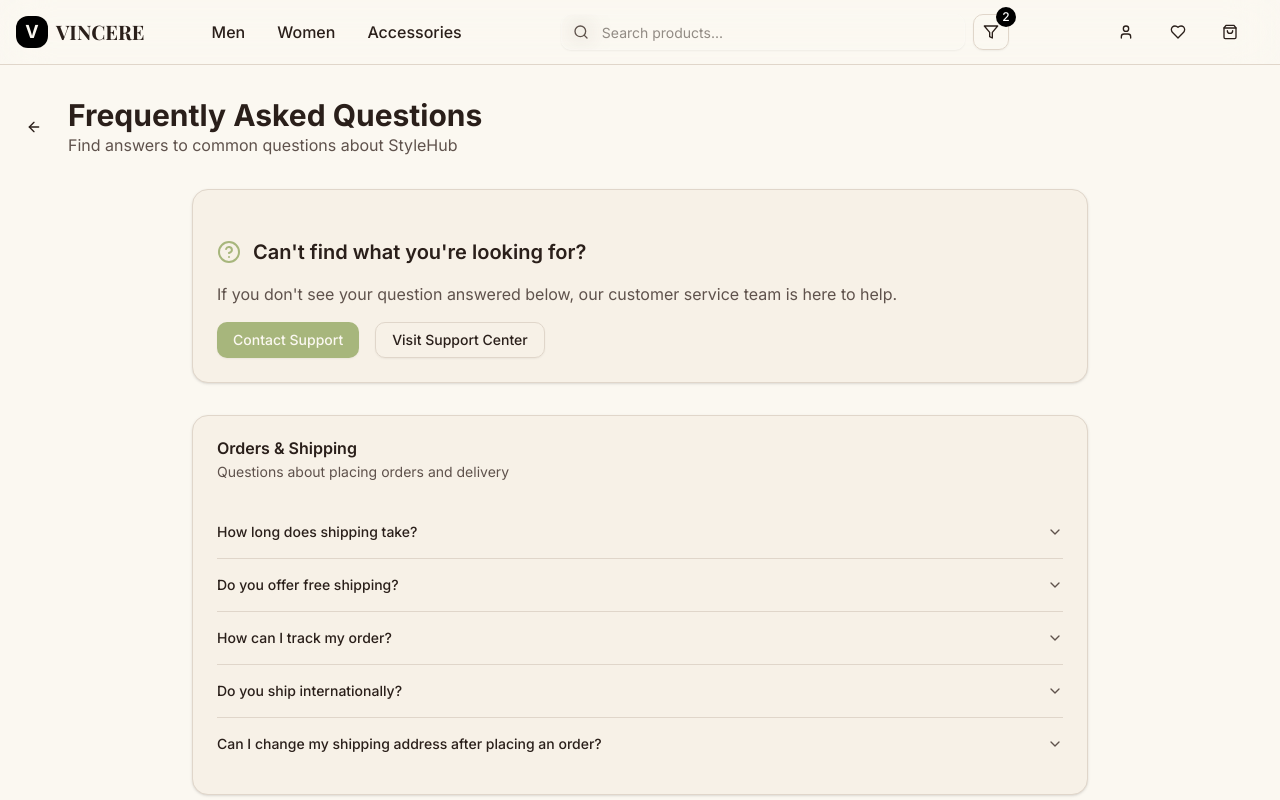
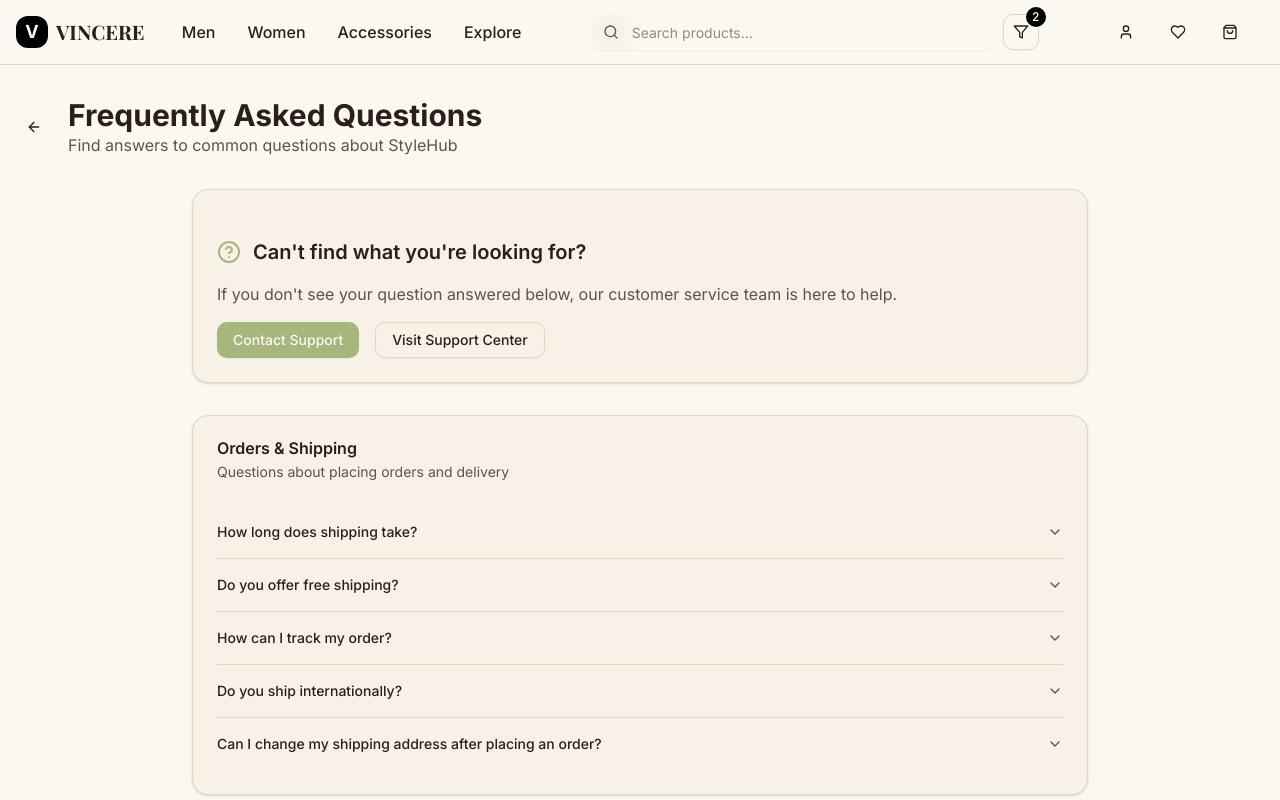
Before and after one commit to Omkar-Kubal/website-, a Next.js app: page /faq in a window 1280 px wide. Shown: the top 800 px of the page. Built offline with nearby package versions, Linux system fonts and the light colour scheme; a web font is replaced by a local one.

Commit message:
feat(header): add 'Explore' link to navigation for improved site navigation

```diff
--- /dev/null
+++ b/app/explore/page.tsx
@@ -0,0 +1 @@
+//explore code
--- a/components/header.tsx
+++ b/components/header.tsx
@@ -52,6 +52,12 @@ className="sticky top-0 z-50 w-full border-b bg-transparent backdrop-blur-xl ">
               className="text-grey hover:text-primary transition-all duration-300 hover:scale-105 font-medium"
             >
               Accessories
+            </Link>
+             <Link
+              href="/explore"
+              className="text-grey hover:text-primary transition-all duration-300 hover:scale-105 font-medium"
+            >
+              Explore
             </Link>
           </nav>
 
@@ -119,6 +125,12 @@ className="sticky top-0 z-50 w-full border-b bg-transparent backdrop-blur-xl ">
                 >
                   Accessories
                 </Link>
+                <Link
+                  href="/explore"
+                  className="text-foreground hover:text-primary transition-colors py-2 font-medium"
+                >
+                  Explore
+                </Link>
                 <Link href="/account" className="text-foreground hover:text-primary transition-colors py-2 font-medium">
                   My Account
                 </Link>
```
